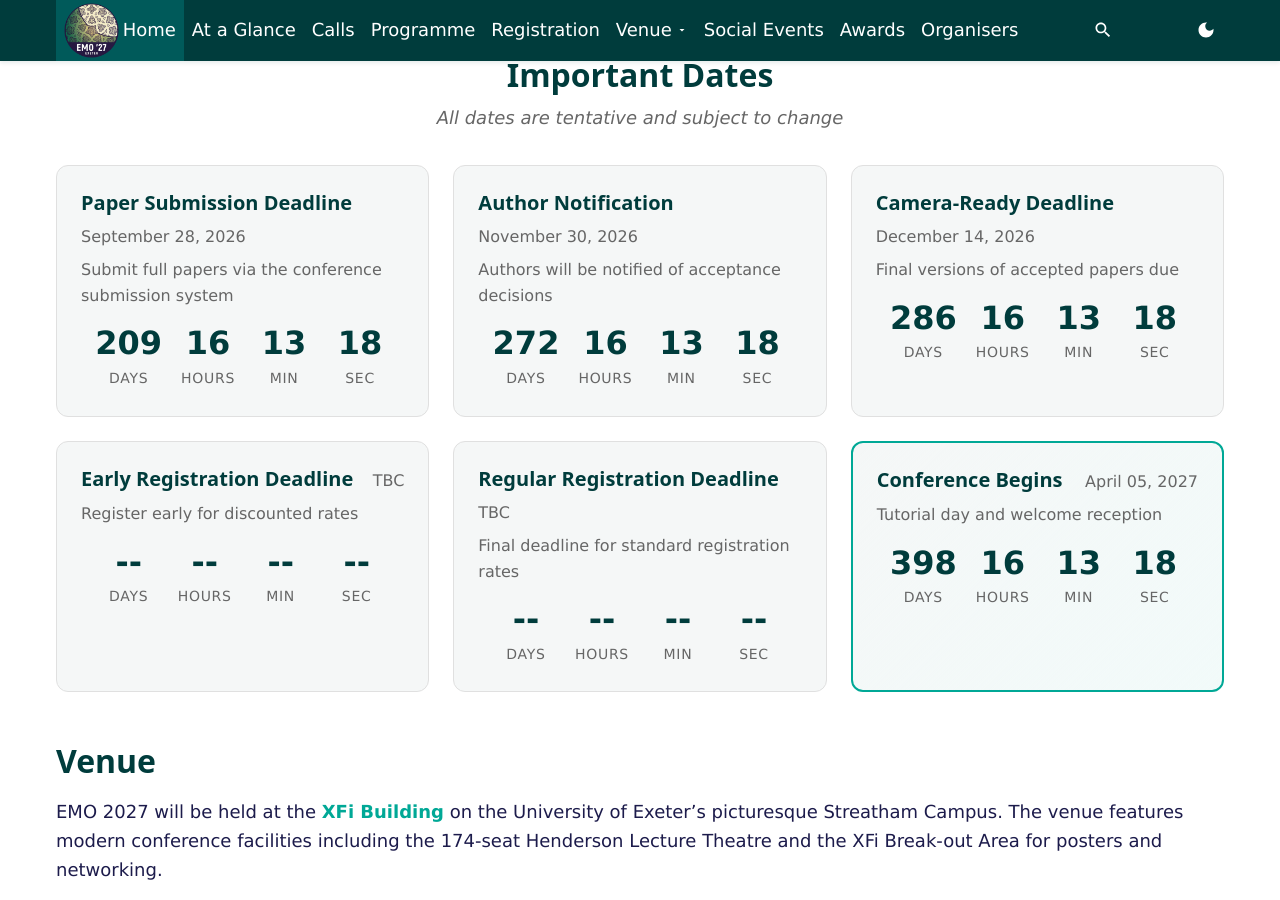
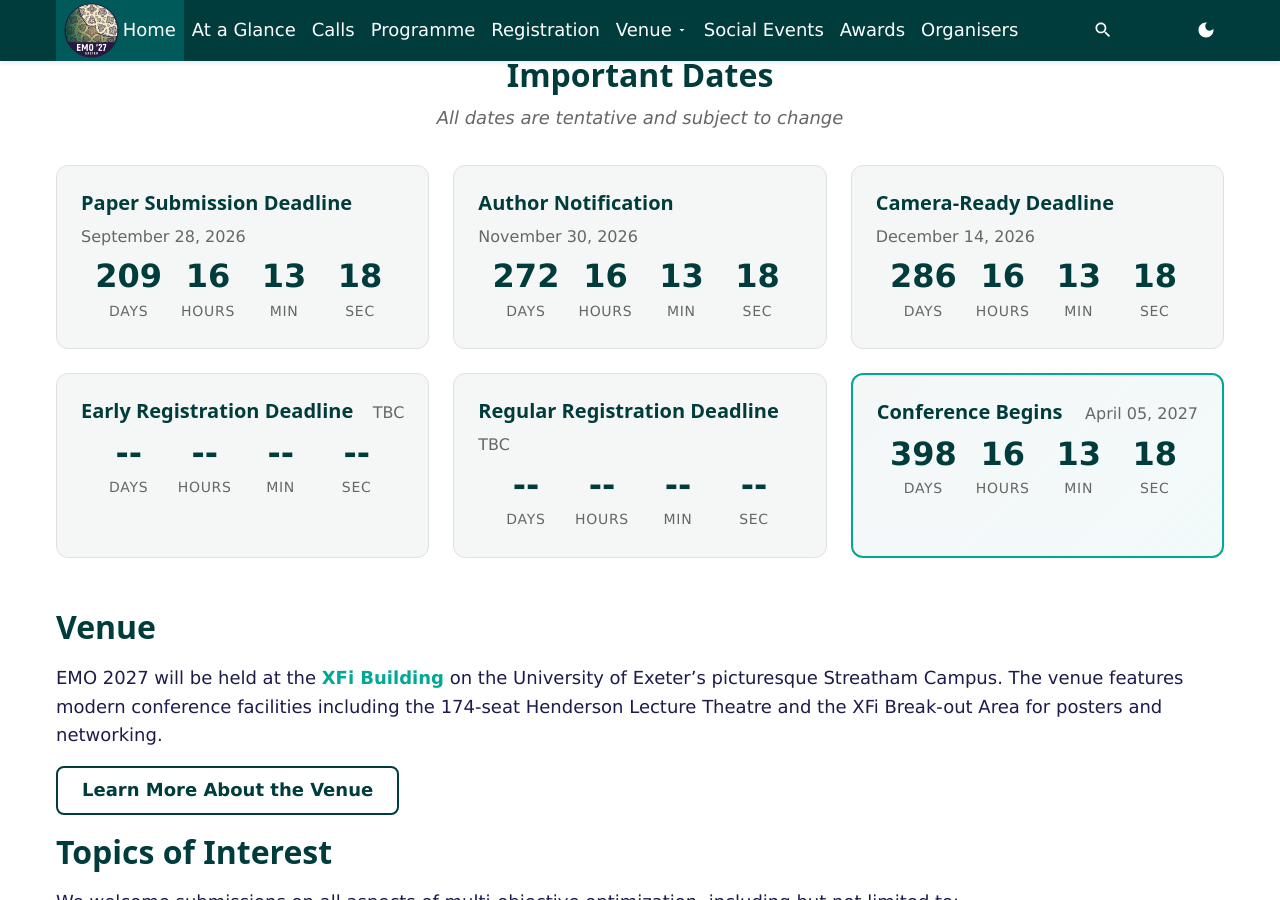
Before and after one commit to emo2027/emo2027.github.io, a Jekyll site: the page built from index.md, in a window 1280 px wide and 900 px high, scrolled down 1630 px. Built offline with Jekyll 4.4.1, drawn with Linux system fonts in a browser that asks for light colours.

Commit message:
Remove date descriptions for cleaner, uniform card layout
Co-Authored-By: Claude Opus 4.6 <noreply@anthropic.com>

```diff
--- a/_data/dates.yml
+++ b/_data/dates.yml
@@ -3,7 +3,6 @@
 dates:
   - name: "Paper Submission Deadline"
     date: "2026-09-28"
-    description: "Submit full papers via the conference submission system"
     completed: false
     include_in_calls: true
     include_in_calendar: true
@@ -11,7 +10,6 @@ dates:
 
   - name: "Author Notification"
     date: "2026-11-30"
-    description: "Authors will be notified of acceptance decisions"
     completed: false
     include_in_calls: true
     include_in_calendar: true
@@ -19,7 +17,6 @@ dates:
 
   - name: "Camera-Ready Deadline"
     date: "2026-12-14"
-    description: "Final versions of accepted papers due"
     completed: false
     include_in_calls: true
     include_in_calendar: true
@@ -27,7 +24,6 @@ dates:
 
   - name: "Early Registration Deadline"
     date: "TBC"
-    description: "Register early for discounted rates"
     completed: false
     include_in_registration: true
     include_in_calendar: true
@@ -35,7 +31,6 @@ dates:
 
   - name: "Regular Registration Deadline"
     date: "TBC"
-    description: "Final deadline for standard registration rates"
     completed: false
     include_in_registration: true
     include_in_calendar: true
@@ -43,7 +38,6 @@ dates:
 
   - name: "Conference Begins"
     date: "2027-04-05"
-    description: "Tutorial day and welcome reception"
     completed: false
     highlight: true
     include_in_countdown: true
```
